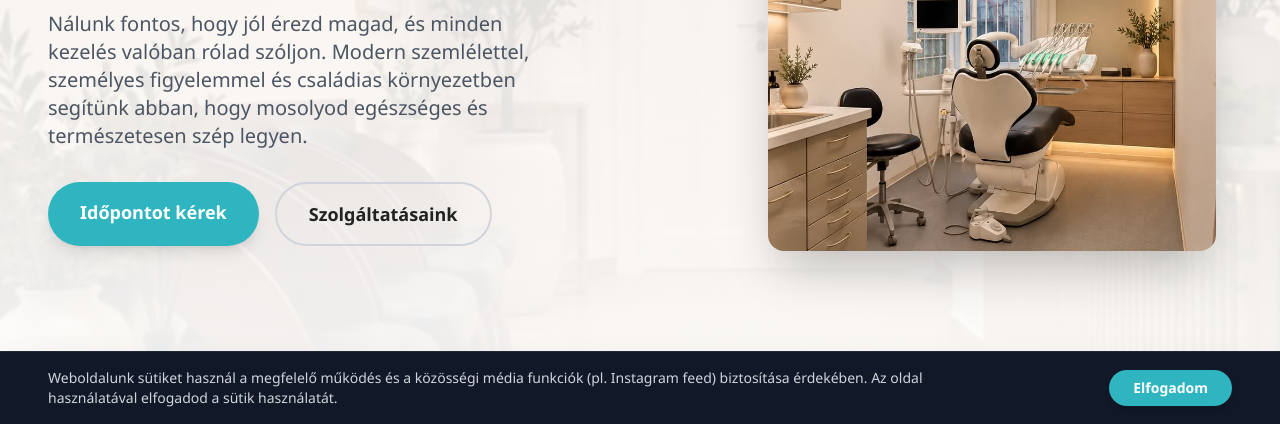
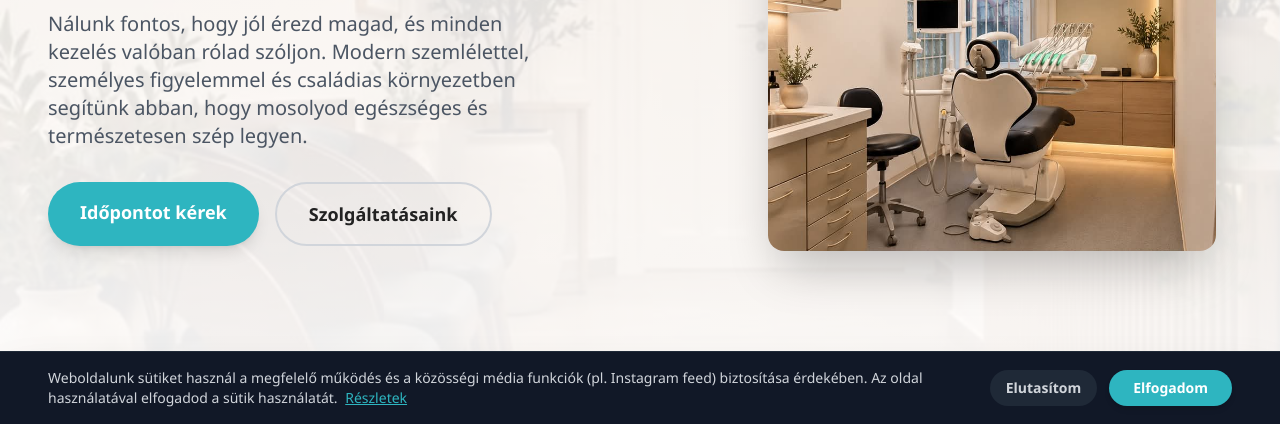
Before and after one commit to cegkr/orthodesign, a plain HTML site: page index.html in a window 1280 px wide. Shown: the part 376-800 px from the top of the page. Drawn offline with nearby package versions, Linux system fonts and the light colour scheme.

Commit message:
Cookie elutasitas gomb kesz

```diff
--- a/index.html
+++ b/index.html
@@ -330,10 +330,16 @@
     <div id="cookieBanner" class="fixed bottom-0 left-0 right-0 z-50 bg-gray-900 text-white p-4 md:px-12 flex flex-col md:flex-row items-center justify-between gap-4 shadow-2xl border-t border-gray-800 hidden">
         <p class="text-sm text-gray-300 text-center md:text-left max-w-4xl">
             Weboldalunk sütiket használ a megfelelő működés és a közösségi média funkciók (pl. Instagram feed) biztosítása érdekében. Az oldal használatával elfogadod a sütik használatát.
+            <a href="adatvedelem.html" class="text-primary underline hover:text-primary-dark ml-1">Részletek</a>
         </p>
-        <button onclick="acceptCookies()" class="btn-primary px-6 py-2 rounded-full text-sm font-bold whitespace-nowrap shadow-md">
-            Elfogadom
-        </button>
+        <div class="flex items-center gap-3">
+            <button onclick="declineCookies()" class="px-4 py-2 rounded-full text-sm font-semibold text-gray-300 hover:text-white bg-gray-800 hover:bg-gray-700 transition whitespace-nowrap">
+                Elutasítom
+            </button>
+            <button onclick="acceptCookies()" class="btn-primary px-6 py-2 rounded-full text-sm font-bold whitespace-nowrap shadow-md">
+                Elfogadom
+            </button>
+        </div>
     </div>
 
     <!-- Footer -->
```
